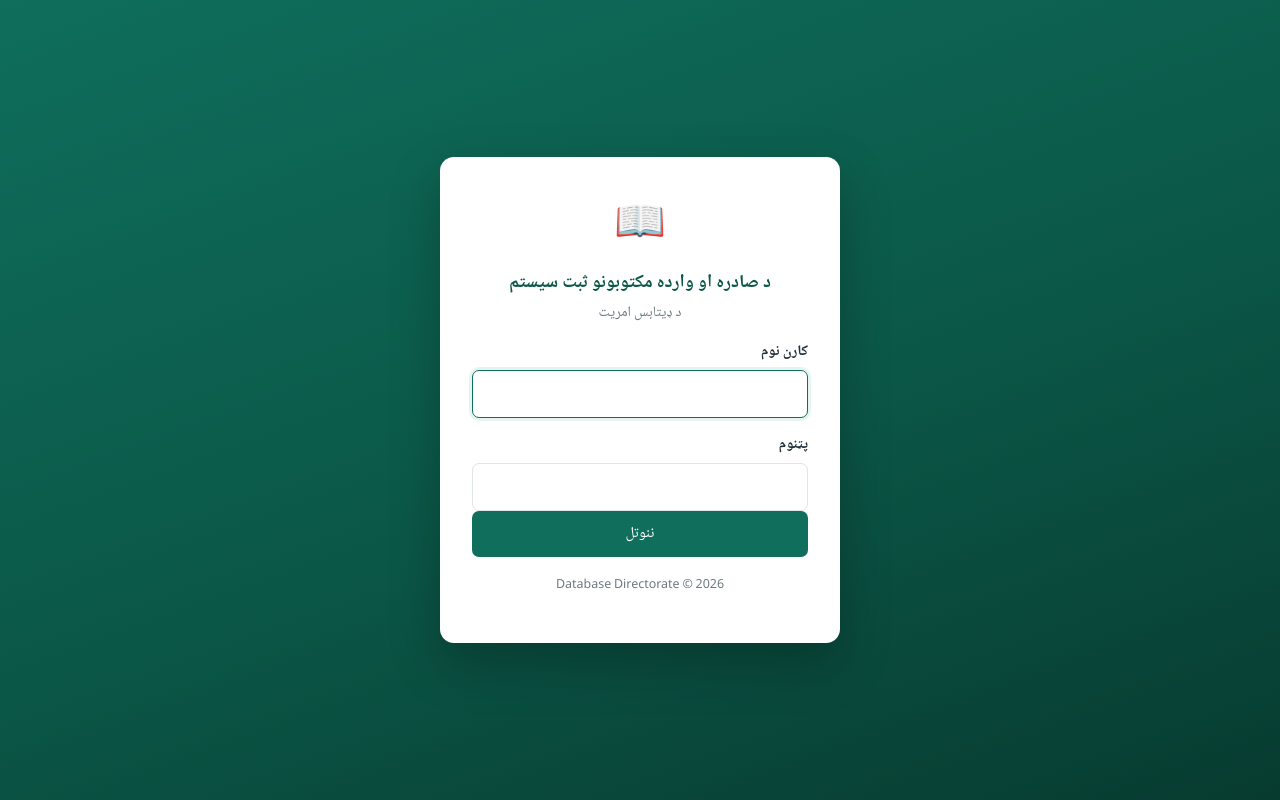
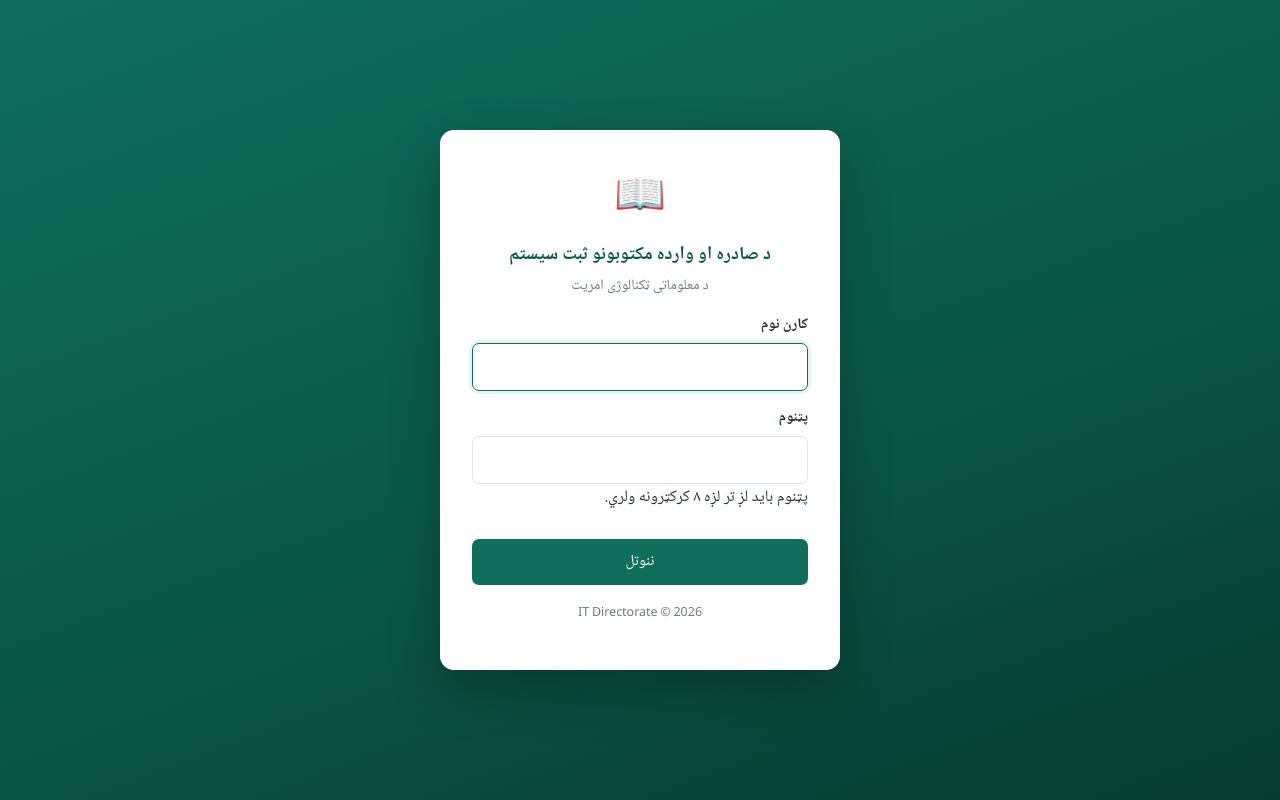
Before and after one commit to DanishKakar/mail-register---Copy, a PHP site: page /login.php in a window 1280 px wide. Run offline with PHP 8.4, Linux system fonts and the light colour scheme; some libraries are stand-ins or nearby versions.

Commit message:
login page updated

```diff
--- a/login.php
+++ b/login.php
@@ -82,7 +82,7 @@ if ($_SERVER['REQUEST_METHOD'] === 'POST') {
         <div class="login-brand">
             <div class="login-logo">📖</div>
             <h1><?= e(APP_NAME) ?></h1>
-            <p class="subtitle">د ډیتابس امریت</p>
+            <p class="subtitle">د معلوماتی ټکنالوژی امریت</p>
         </div>
 
         <?php if ($timeout): ?>
@@ -99,10 +99,10 @@ if ($_SERVER['REQUEST_METHOD'] === 'POST') {
 
             <label for="password">پټنوم</label>
             <input type="password" id="password" name="password" required>
-
+            <div class="password-hint">پټنوم باید لږ تر لږه ۸ کرکټرونه ولري.</div><br>
             <button type="submit" class="btn btn-primary btn-block">ننوتل</button>
         </form>
-        <p class="login-footer">Database Directorate &copy; <?= date('Y') ?></p>
+        <p class="login-footer">IT Directorate &copy; <?= date('Y') ?></p>
     </div>
 </body>
 </html>
```
